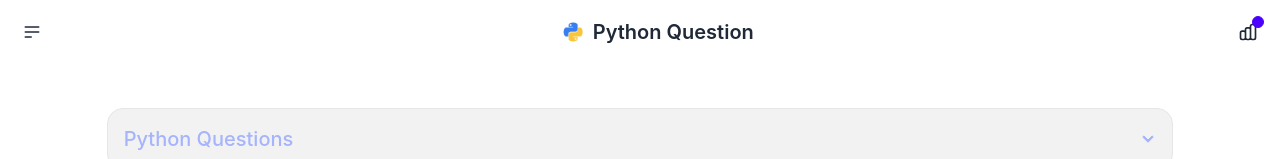
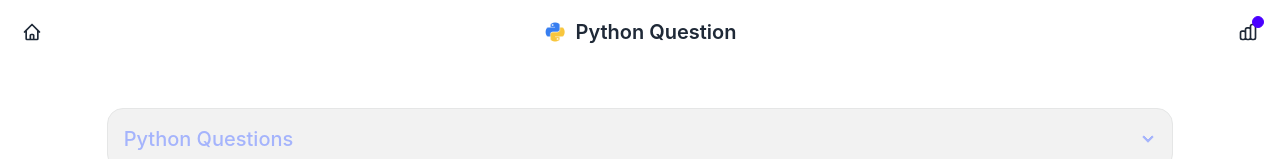
Before and after one commit to AmmanRizwan/python-question-client, a React (Create React App) app: page / in a window 1280 px wide. Shown: the top 159 px of the page. Built offline with nearby package versions, Linux system fonts and the light colour scheme.

Commit message:
nav changes

```diff
--- a/src/components/Example.jsx
+++ b/src/components/Example.jsx
@@ -7,8 +7,8 @@ const Example = () => {
     <h3 className="text-indigo-300 font-medium text-xl sm:text-4xl">Python Function:</h3>
     <div className="sm:text-4xl mb-10 text-xl">Examples 1</div>
 
-      <div className="mockup-code">
-        <pre data-prefix="$"><code>Add new element into the list please type this and run</code></pre>
+      <div className="mockup-code pr-4">
+        <pre data-prefix="$"><code>Add new element into the list please type this and run  </code></pre>
         <pre data-prefix=">"><code>arr = [1, 2, 3, 4, 5, 6]</code></pre>
         <pre data-prefix=">"><code>element = 7</code></pre>
         <pre data-prefix=">"><code>def add_element(arr, element):</code></pre>
@@ -21,8 +21,8 @@ const Example = () => {
     <div className="select-none">
     <h3 className="select-none text-white text-xl sm:text-4xl my-10">Examples 2</h3>
 
-    <div className="mockup-code">
-        <pre data-prefix="$"><code>Function without argument</code></pre>
+    <div className="mockup-code pr-4">
+        <pre data-prefix="$"><code>Function without argument  </code></pre>
         <pre data-prefix=">"><code>def greet():</code></pre>
         <pre data-prefix=">"><code>    print("Good Morning")</code></pre>
         <pre data-prefix=">"><code>greet()</code></pre>
@@ -32,14 +32,14 @@ const Example = () => {
 
     <div className="select-none">
     <h3 className="select-none text-white text-xl sm:text-4xl my-10">Examples 3</h3>
-    <div className="mockup-code">
+    <div className="mockup-code pr-4">
         <pre data-prefix="$"><code>how to create a function?</code></pre>
 
         <pre data-prefix="1" className="text-success"><code>Step 1: use def keyword and give a name of the function</code></pre>
 
         <pre data-prefix=">"><code>def greet():</code></pre>
 
-        <pre data-prefix="#" className="text-error"><code>Warning: After the def keyword with name of a function a line should be indentate other wise the function declartion may have a problem</code></pre>
+        <pre data-prefix="#" className="text-error"><code>Warning: After the def keyword with name of a function a line should be indentate other wise the function declartion may have a problem    </code></pre>
 
         <pre data-prefix="2" className="text-success"><code>Step 2: write your code as you write for your program</code></pre>
 
--- a/src/components/NavBar.jsx
+++ b/src/components/NavBar.jsx
@@ -14,26 +14,26 @@ const NavBar = () => {
         <div className="navbar-start">
             <Link to={'/user'}>
               <button className="btn btn-ghost btn-circle">
-                <svg
+              <svg
                 xmlns="http://www.w3.org/2000/svg"
-                class="h-5 w-5"
+                className="h-5 w-5"
                 fill="none"
                 viewBox="0 0 24 24"
                 stroke="currentColor">
                 <path
-                  stroke-linecap="round"
-                  stroke-linejoin="round"
-                  stroke-width="2"
-                  d="M4 6h16M4 12h16M4 18h7" />
+                  strokeLinecap="round"
+                  strokeLinejoin="round"
+                  strokeWidth="2"
+                  d="M3 12l2-2m0 0l7-7 7 7M5 10v10a1 1 0 001 1h3m10-11l2 2m-2-2v10a1 1 0 01-1 1h-3m-6 0a1 1 0 001-1v-4a1 1 0 011-1h2a1 1 0 011 1v4a1 1 0 001 1m-6 0h6" />
               </svg>
               </button>
             </Link>
         </div>
+        <div className="navbar-center">
         <Link to={"/"}>
-        <div className="navbar-center">
-          <a className="btn btn-ghost text-xl"><img className="w-6" src={logo} alt={"Python Logo"} /> Python Question</a>
+          <div className="btn btn-ghost text-xl"><img className="w-6" src={logo} alt={"Python Logo"} /> Python Question</div>
+        </Link>
         </div>
-        </Link>
         <div className="navbar-end">
           <Link to={"/senddata"}>
           <button className="btn btn-ghost btn-circle">
--- a/src/page/User.jsx
+++ b/src/page/User.jsx
@@ -50,14 +50,14 @@ const User = () => {
                 data.map((data, index) => {
                   return (
                     <div key={index} className="mb-4">
-                    <div onClick={() => handleSelect(data.id)} key={index} className={`${select === data.id ? "rounded-t-xl" : "rounded-xl"} select-none cursor-pointer bg-base-200 collapse-title text-md text-white flex justify-between items-center`}>
+                    <div onClick={() => handleSelect(data.id)} key={index} className={`${select === data.id ? "rounded-t-xl" : "rounded-xl"} select-none cursor-pointer bg-base-200 collapse-title text-md text-white flex justify-between items-center pr-5`}>
                       <div>{data.question}
                       </div>
                       <div className="flex gap-4"> {select === data.id ? <CgMathPlus size={24} /> : <CgMathMinus size={24} />}</div>
                     </div>
                     {
                       (select === data.id && data.code) ?
-                    <div className={`bg-base-300 collapse-title rounded-b-xl text-sm text-white flex justify-between items-center`}>
+                    <div className={`bg-base-300 collapse-title rounded-b-xl text-sm text-white flex justify-between items-center pr-5`}>
                       <div>
                           <pre><code>{data.code}</code></pre>
                         </div>
```
Also changed, not shown: 1 other file (tests, documents, lock files or other folders).
